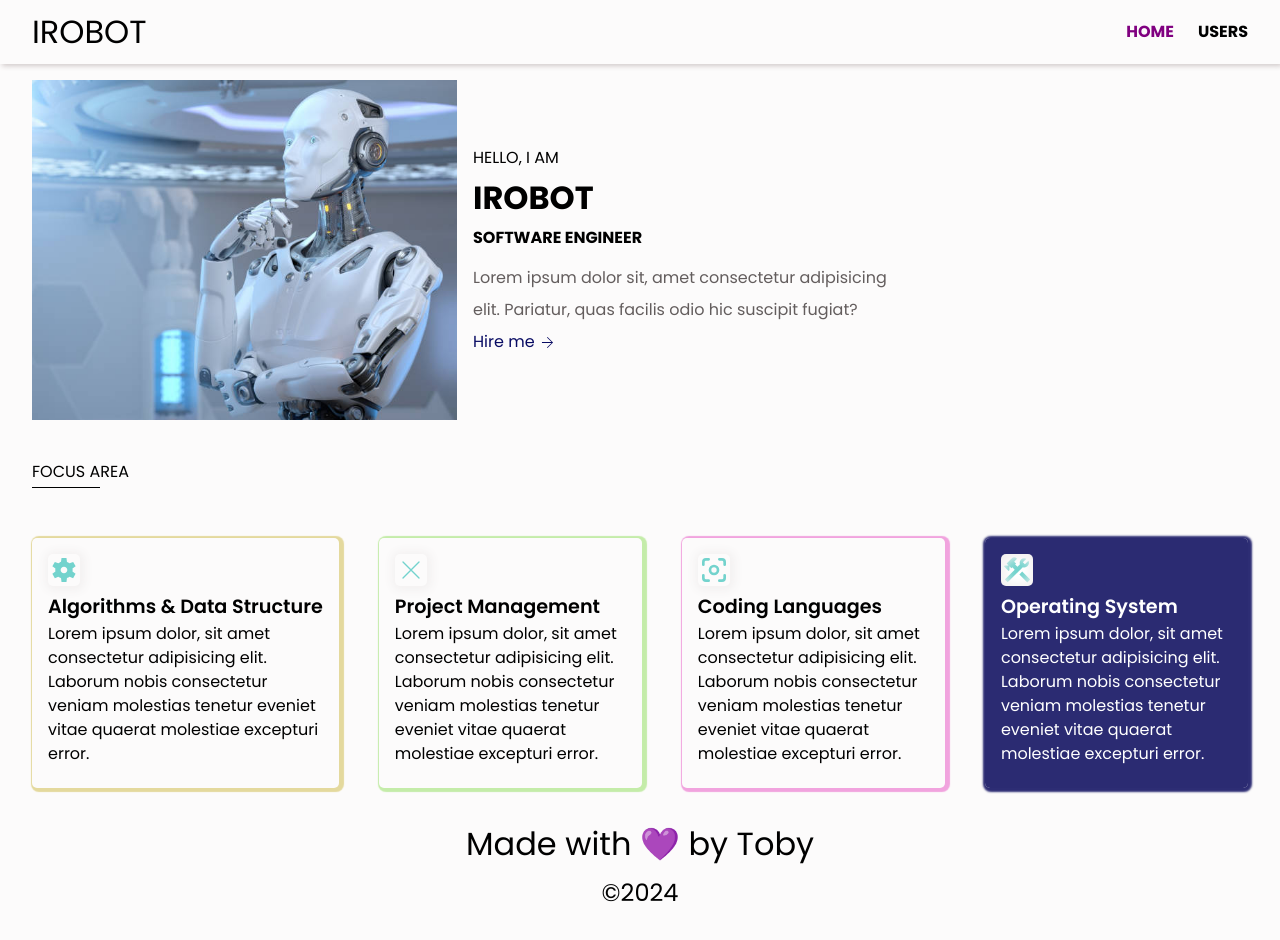
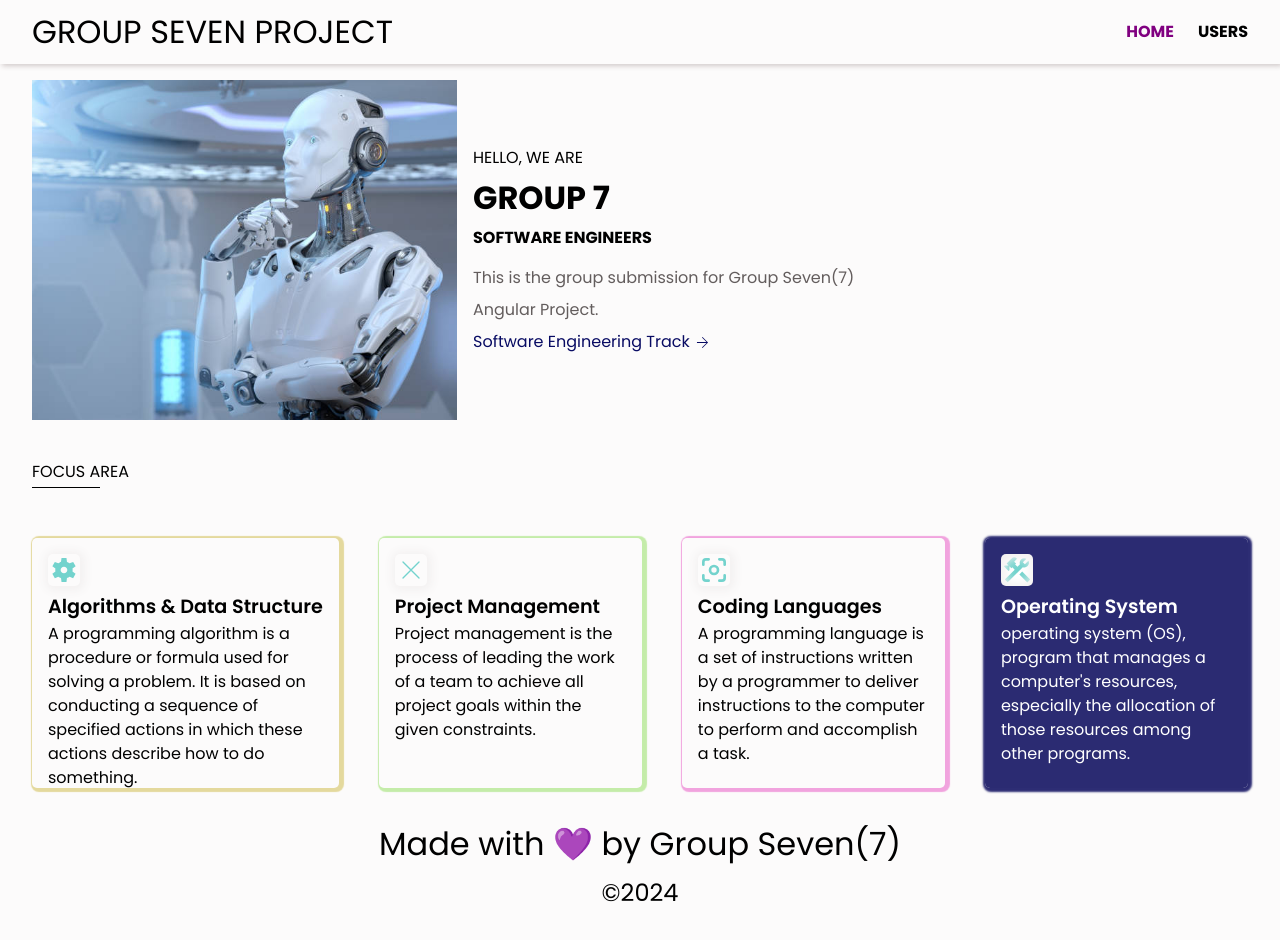
Before and after one commit to Bayoor/Grp7_Angular_Project, an Angular app: page / in a window 1280 px wide. Shown: the top 940 px of the page. Built offline with nearby package versions, Linux system fonts and the light colour scheme.

Commit message:
footer edit and content

```diff
--- a/src/app/pages/home/home.component.html
+++ b/src/app/pages/home/home.component.html
@@ -5,18 +5,17 @@
     </div>
 
     <div class="home_content">
-      <h2>hello, i am</h2>
-      <p>IRobot</p>
-      <p>Software Engineer</p>
+      <h2>hello, we are</h2>
+      <p>Group 7</p>
+      <p>Software Engineers</p>
 
       <p>
-        Lorem ipsum dolor sit, amet consectetur adipisicing elit. Pariatur, quas
-        facilis odio hic suscipit fugiat?
+        This is the group submission for Group Seven(7) Angular Project.
       </p>
 
       <div class="hire-me">
         <a routerLink="/error">
-          <p>Hire me</p>
+          <p>Software Engineering Track</p>
           <span class="material-symbols-light--arrow-forward"></span>
         </a>
 
@@ -31,9 +30,8 @@
       <span class="material-symbols-light--settings"></span>
       <h3 class="heading">Algorithms & Data Structure</h3>
       <p>
-        Lorem ipsum dolor, sit amet consectetur adipisicing elit. Laborum nobis
-        consectetur veniam molestias tenetur eveniet vitae quaerat molestiae
-        excepturi error.
+        A programming algorithm is a procedure or formula used for solving a problem.
+        It is based on conducting a sequence of specified actions in which these actions describe how to do something.
       </p>
     </div>
 
@@ -41,9 +39,7 @@
       <span class="bitcoin-icons--cross-outline"></span>
       <h3>Project Management</h3>
       <p>
-        Lorem ipsum dolor, sit amet consectetur adipisicing elit. Laborum nobis
-        consectetur veniam molestias tenetur eveniet vitae quaerat molestiae
-        excepturi error.
+        Project management is the process of leading the work of a team to achieve all project goals within the given constraints.
       </p>
     </div>
 
@@ -51,9 +47,8 @@
       <span class="tabler--capture"></span>
       <h3>Coding Languages</h3>
       <p>
-        Lorem ipsum dolor, sit amet consectetur adipisicing elit. Laborum nobis
-        consectetur veniam molestias tenetur eveniet vitae quaerat molestiae
-        excepturi error.
+        A programming language is a set of instructions written by a programmer to deliver instructions to the computer to perform and accomplish a task.
+
       </p>
     </div>
 
@@ -61,9 +56,7 @@
       <span class="mdi--hammer-wrench"></span>
       <h3 style="color: #fff;">Operating System</h3>
       <p>
-        Lorem ipsum dolor, sit amet consectetur adipisicing elit. Laborum nobis
-        consectetur veniam molestias tenetur eveniet vitae quaerat molestiae
-        excepturi error.
+        operating system (OS), program that manages a computer's resources, especially the allocation of those resources among other programs.
       </p>
     </div>
   </div>
--- a/src/app/shared/layout/footer/footer.component.html
+++ b/src/app/shared/layout/footer/footer.component.html
@@ -1,5 +1,5 @@
 
 <footer>
-    <p>Made with 💜 by Toby</p>
+    <p>Made with 💜 by Group Seven(7)</p>
     <p>&copy;2024</p>
 </footer>
--- a/src/app/shared/layout/navbar/navbar.component.html
+++ b/src/app/shared/layout/navbar/navbar.component.html
@@ -1,6 +1,6 @@
 <section class="navbar">
     <header class="container">
-        <h1><a routerLink="/">IRobot</a></h1>
+        <h1><a routerLink="/">Group Seven Project</a></h1>
         <nav>
             <ul>
                 <li ><a routerLink="/" routerLinkActive="active" [routerLinkActiveOptions]="{exact: true}">Home</a></li>
```
